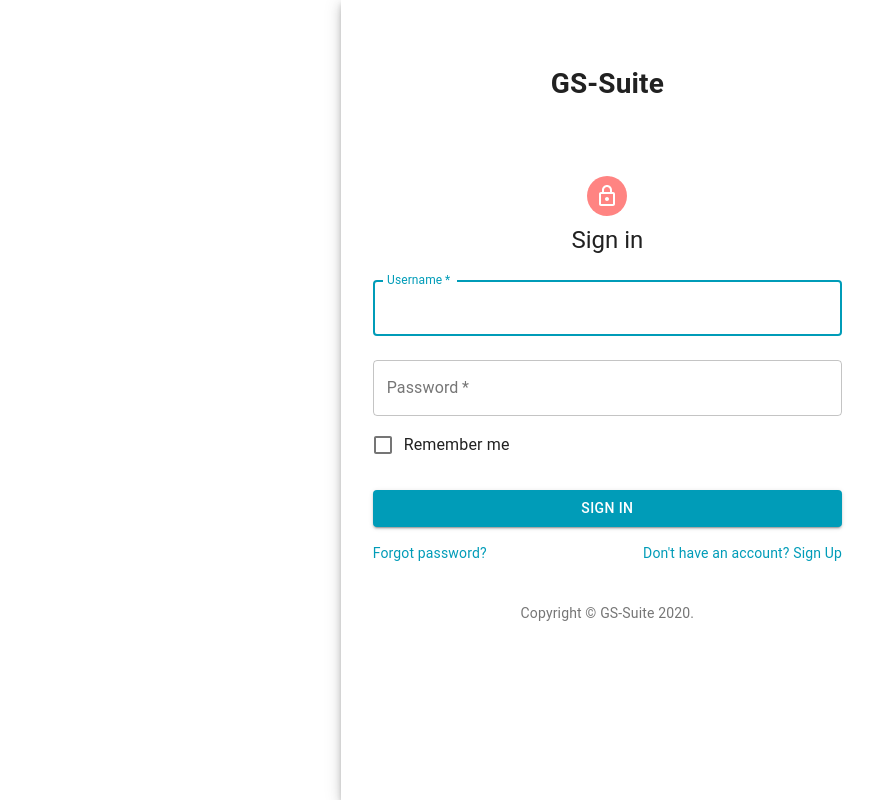
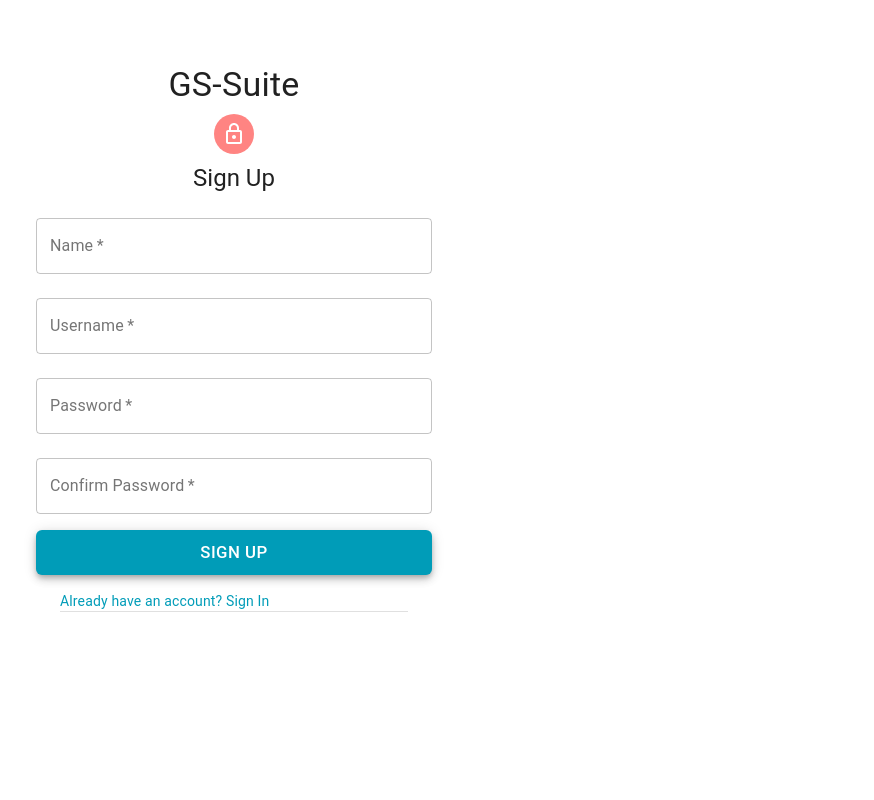
Before and after one commit to GS-Suite/react-front, a React (Create React App) app: page /signup in a window 1280 px wide. Before the commit this address led to /signin. Shown: the whole page, without its empty margins (406-1280 px from the left). Built offline with nearby package versions, Linux system fonts and the light colour scheme.

Commit message:
sign in 1.0

```diff
--- a/src/App.js
+++ b/src/App.js
@@ -1,4 +1,5 @@
 import SignIn from './SignIn';
+import SignUp from './SignUp';
 import Dashboard from './Dashboard';
 import {
   BrowserRouter as Router,
@@ -11,8 +12,9 @@ function App() {
     <div className="App">
       <Router>
         <Switch>
+          <Route exact path="/dashboard" component={Dashboard}/>
           <Route exact path="/signin" component={SignIn}/>
-          <Route exact path="/dashboard" component={Dashboard}/>
+          <Route exact path="/signup" component={SignUp}/>
           <Redirect from="*" to="/dashboard" />
         </Switch>
       </Router>
--- a/src/SignIn/index.js
+++ b/src/SignIn/index.js
@@ -91,7 +91,7 @@ export default function SignIn (props) {
             <LockOutlinedIcon />
           </Avatar>
           <Typography component="h1" variant="h5">
-            Sign in
+            Sign In
           </Typography>
           <form className={classes.form} noValidate onSubmit={Login}>
             <TextField
@@ -136,7 +136,7 @@ export default function SignIn (props) {
                 </Link>
               </Grid>
               <Grid item>
-                <Link href="#" variant="body2">
+                <Link href="/signup" variant="body2">
                   {"Don't have an account? Sign Up"}
                 </Link>
               </Grid>
--- /dev/null
+++ b/src/SignUp/index.js
@@ -0,0 +1,199 @@
+import LockOutlinedIcon from '@material-ui/icons/LockOutlined';
+import React, { useState, useEffect } from 'react';
+import {
+  CssBaseline, Typography,
+  TextField, Container,
+  Checkbox, Avatar, Divider,
+  Button, Link, List, ListItem,
+  Grid, Slide, Grow,
+ } from '@material-ui/core';
+import useStyles from './styles';
+import axios from 'axios';
+
+
+const SignUp = (props) => {
+
+  document.title = "Sign Up | GS-Suite";
+
+  const classes = useStyles();
+  const [name, setName] = useState(undefined);
+  const [username, setUsername] = useState(undefined);
+  const [password1, setPassword1] = useState(undefined);
+  const [password2, setPassword2] = useState(undefined);
+  const [errors, setErrors] = useState({});
+
+  function signup(e){
+    const data = {
+      "name": name,
+      "username": username,
+      "password1": password1,
+      "password2": password2
+    }
+    console.log(data);
+    axios.post("http://127.0.0.1:8000/sign_up/", data).then((response) => {
+      if(response.status === 200){
+        console.log(response.data);
+        if (response.data["result"] === true ){
+          props.history.push("/signin");
+        }
+        else{
+          console.log(response.data["errors"]);
+          setErrors(response.data["errors"]);
+        }
+
+      }
+    });
+    e.preventDefault();
+  }
+
+  return (
+    <Container component="main" maxWidth="xs">
+      <CssBaseline />
+        <div className={classes.paper}>
+          <Slide direction="down" in={true} timeout={600}>
+            <Typography variant="h4">
+              GS-Suite
+            </Typography>
+          </Slide>
+          <Slide direction="down" in={true} timeout={600}>
+            <Avatar className={classes.avatar}>
+              <LockOutlinedIcon />
+            </Avatar>
+          </Slide>
+          <Grow in={true} timeout={1000}>
+            <Typography component="h1" variant="h5">
+              Sign Up
+            </Typography>
+          </Grow>
+          <form method="post" className={classes.form} onSubmit={signup}>
+          <Slide direction="left" in={true} timeout={800}>
+            <TextField
+                variant="outlined"
+                margin="normal"
+                required
+                fullWidth
+                id="name"
+                label="Name"
+                name="name"
+                onChange={(e) => setName(e.target.value)}
+                autofocus0="true"
+              />
+          </Slide>
+            {errors["name"] ? (
+                <List>
+                  {errors["name"].map((item, index) => (
+                    <ListItem>
+                      <Typography variant="body" style={{"color": "#ff0000"}}>
+                        {item}
+                      </Typography>
+                    </ListItem>
+                  ))}
+                </List>
+              ) : (<br />)
+            }
+          <Slide direction="right" in={true} timeout={1200}>
+          <TextField
+                variant="outlined"
+                margin="normal"
+                required
+                fullWidth
+                id="username"
+                label="Username"
+                name="username"
+                onChange={(e) => setUsername(e.target.value)}
+            />
+          </Slide>
+          {errors["username"] ? (
+                <List>
+                  {errors["username"].map((item, index) => (
+                    <ListItem>
+                      <Typography variant="body" style={{"color": "#ff0000"}}>
+                        {item}
+                      </Typography>
+                    </ListItem>
+                  ))}
+                </List>
+              ) : (<br />)
+            }
+          <Slide direction="left" in={true} timeout={1400}>
+          <TextField
+                variant="outlined"
+                margin="normal"
+                required
+                fullWidth
+                name="password"
+                label="Password"
+                type="password"
+                id="password1"
+                onChange={(e) => setPassword1(e.target.value)}
+              />
+          </Slide>
+          {errors["password1"] ? (
+                <List>
+                  {errors["password1"].map((item, index) => (
+                    <ListItem>
+                      <Typography variant="body" style={{"color": "#ff0000"}}>
+                        {item}
+                      </Typography>
+                    </ListItem>
+                  ))}
+                </List>
+              ) : (<br />)
+            }
+          <Slide direction="right" in={true} timeout={1600}>
+          <TextField
+                variant="outlined"
+                margin="normal"
+                required
+                fullWidth
+                name="password"
+                label="Confirm Password"
+                type="password"
+                id="password2"
+                onChange={(e) => setPassword2(e.target.value)}
+              />
+          </Slide>
+          {errors["password2"] ? (
+                <List>
+                  {errors["password2"].map((item, index) => (
+                    <ListItem>
+                      <Typography variant="body" style={{"color": "#ff0000"}}>
+                        {item}
+                      </Typography>
+                    </ListItem>
+                  ))}
+                </List>
+              ) : (<br />)
+            }
+          <Slide direction="up" in={true} timeout={1800}>
+            <Button
+              type="submit"
+              fullWidth
+              variant="contained"
+              color="primary"
+              className={classes.submit}
+              >Sign Up
+            </Button>
+          </Slide>
+          <Slide direction="up" in={true} timeout={2000}>
+            <Container>
+              <Grid container>
+              <Grid item xs>
+                  <Link href="/signin" variant="body2">
+                    Already have an account? Sign In
+                  </Link>
+              </Grid>
+            </Grid>
+
+            <Divider />
+
+            </Container>
+
+            </Slide>
+          </form>
+        </div>
+    </Container>
+  );
+}
+
+export default SignUp;
--- /dev/null
+++ b/src/SignUp/styles.js
@@ -0,0 +1,33 @@
+import { makeStyles } from '@material-ui/core/styles';
+
+
+const useStyles = makeStyles((theme) => ({
+    paper: {
+      marginTop: theme.spacing(8),
+      display: 'flex',
+      flexDirection: 'column',
+      alignItems: 'center',
+    },
+    avatar: {
+      margin: theme.spacing(1),
+      backgroundColor: theme.palette.secondary.main,
+    },
+    sidebarLogo: {
+      display: "flex",
+      justifyItems: "flex-center",
+      alignItems: "center",
+    },
+    form: {
+      width: '100%', // Fix IE 11 issue.
+      marginTop: theme.spacing(1),
+    },
+    submit: {
+      margin: theme.spacing(1, 0, 2),
+      padding: theme.spacing(1),
+      borderRadius: 6,
+      boxShadow: theme.shadows[5],
+      fontSize: "larger",
+    },
+  }));
+
+export default useStyles;
```
